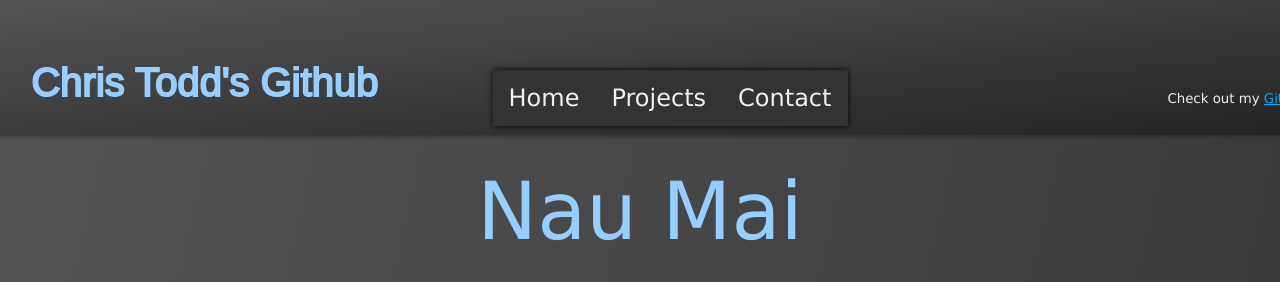
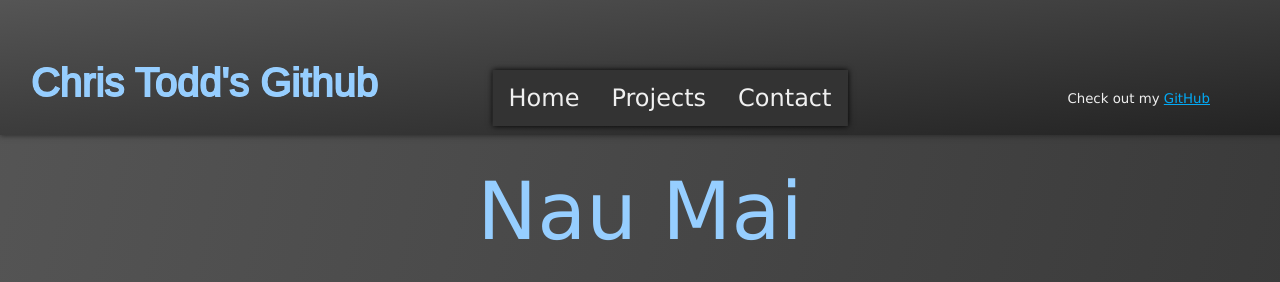
Before and after one commit to chriswtodd/chriswtodd.github.io, a Jekyll site: the page index.html, which Jekyll copies as it is, in a window 1280 px wide. Shown: the top 282 px of the page. Built offline with Jekyll 4.4.1, drawn with Linux system fonts in a browser that asks for light colours.

Commit message:
Fix link in header top right

```diff
--- a/index.html
+++ b/index.html
@@ -51,7 +51,7 @@
                 </ul>
             </div>
 
-            <div>
+            <div style="transform: translate(-100px,0);">
                 <p><small>Check out my <a href="https://github.com/chriswtodd/">GitHub</a></small></p>
             </div>
 
```
Also changed, not shown: 1 other file.
